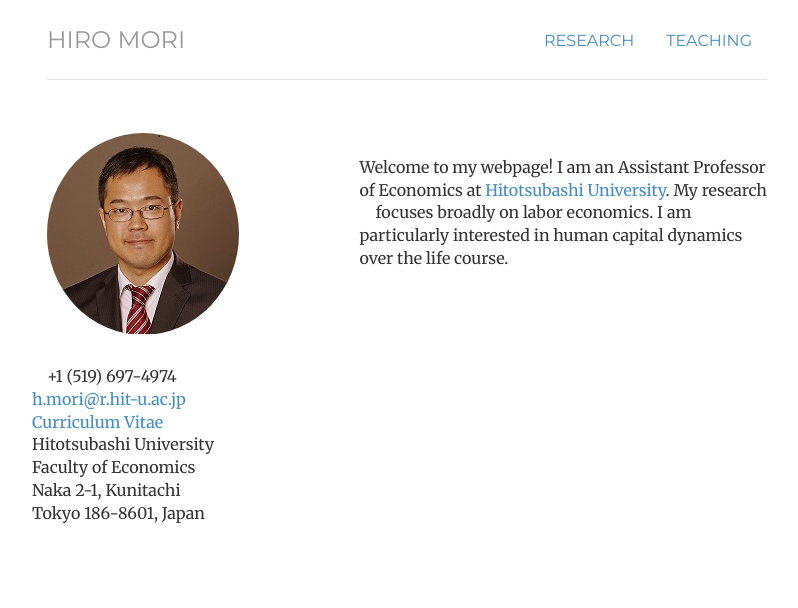
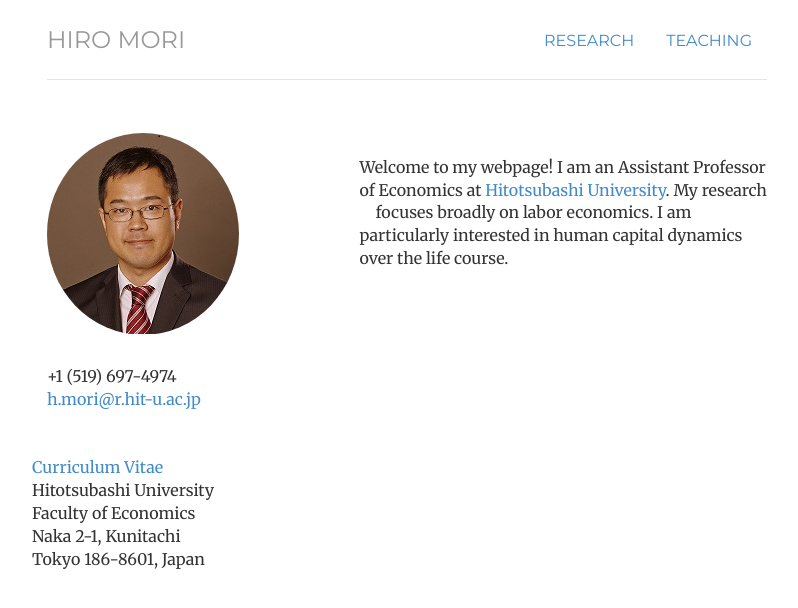
Before and after one commit to morihiroaki/morihiroaki.github.io, a Jekyll site: the page built from index.html, in a window 1280 px wide. Shown: the top 608 px of the page, without its empty margins (233-1031 px from the left). Built offline with Jekyll 4.4.1, drawn with Linux system fonts in a browser that asks for light colours.

Commit message:
Update index.html

```diff
--- a/index.html
+++ b/index.html
@@ -14,6 +14,10 @@ description:
         <div class="icon pull-left text-center"><span class="fa fa-phone fa-fw"></span></div>
         <div class="title only pull-left">  +1 (519) 697-4974</div>
       </div>
+    　<div class="contact-item">
+    　  <div class="icon pull-left text-center"><span class="fa fa-envelope fa-fw"></span></div>
+        <div class="title only pull-left"><a href="mailto:h.mori@r.hit-u.ac.jp" id="email_link" class="tracked-link" data-label="Email">  h.mori&commat;r.hit-u.ac.jp</a></div>
+    　</div>
       <br>
     </div>
 
@@ -27,10 +31,6 @@ description:
                       <div class='col-xs-12 col-sm-7 text-center'>
             <div class="box text-left">
 
-            <div class="contact-item">
-              <div class="icon pull-left text-center"><span class="fa fa-envelope fa-fw"></span></div>
-              <div class="title only pull-left"><a href="mailto:h.mori@r.hit-u.ac.jp" id="email_link" class="tracked-link" data-label="Email">  h.mori&commat;r.hit-u.ac.jp</a></div>
-            </div>
 
               <br>
             <div class="contact-item">
```
